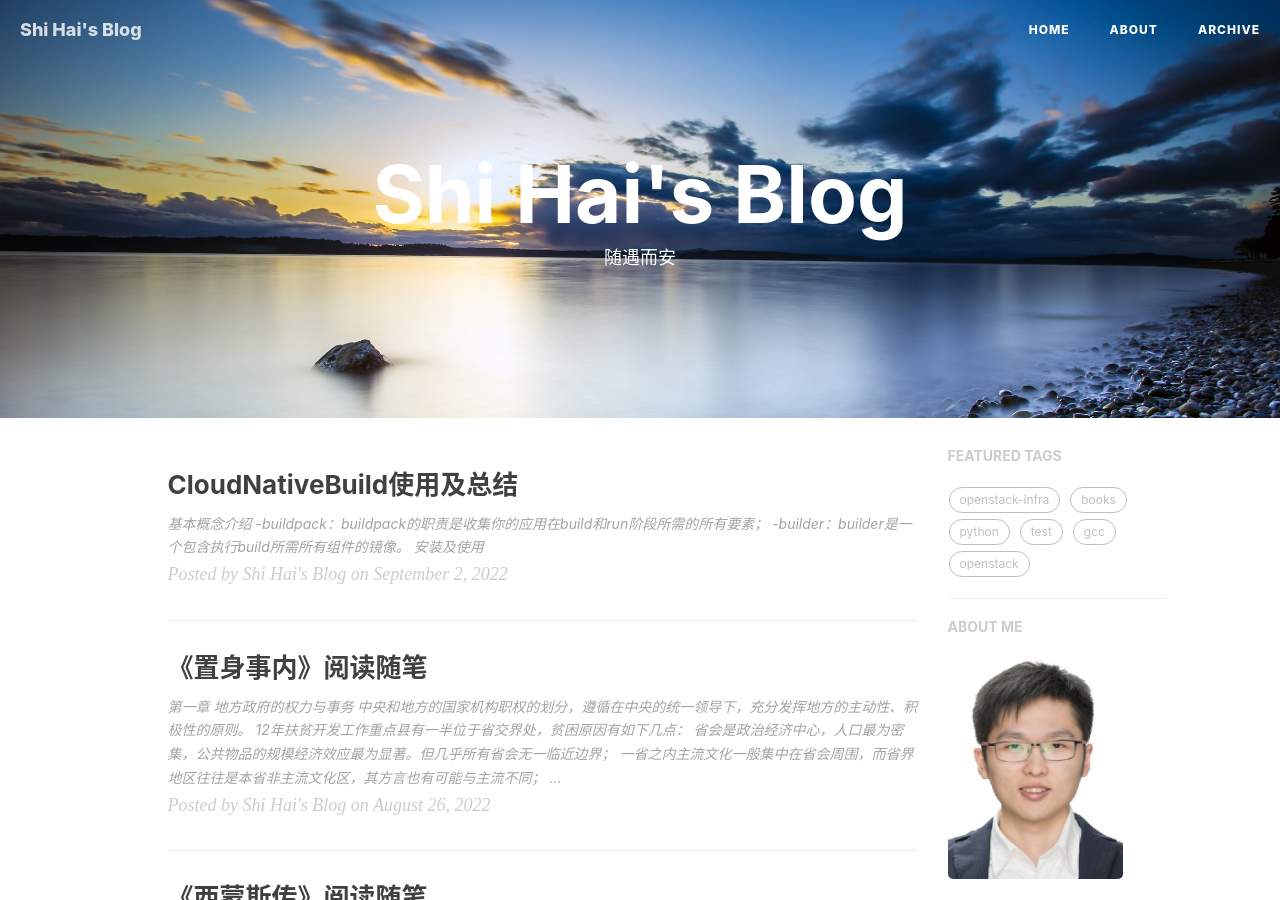
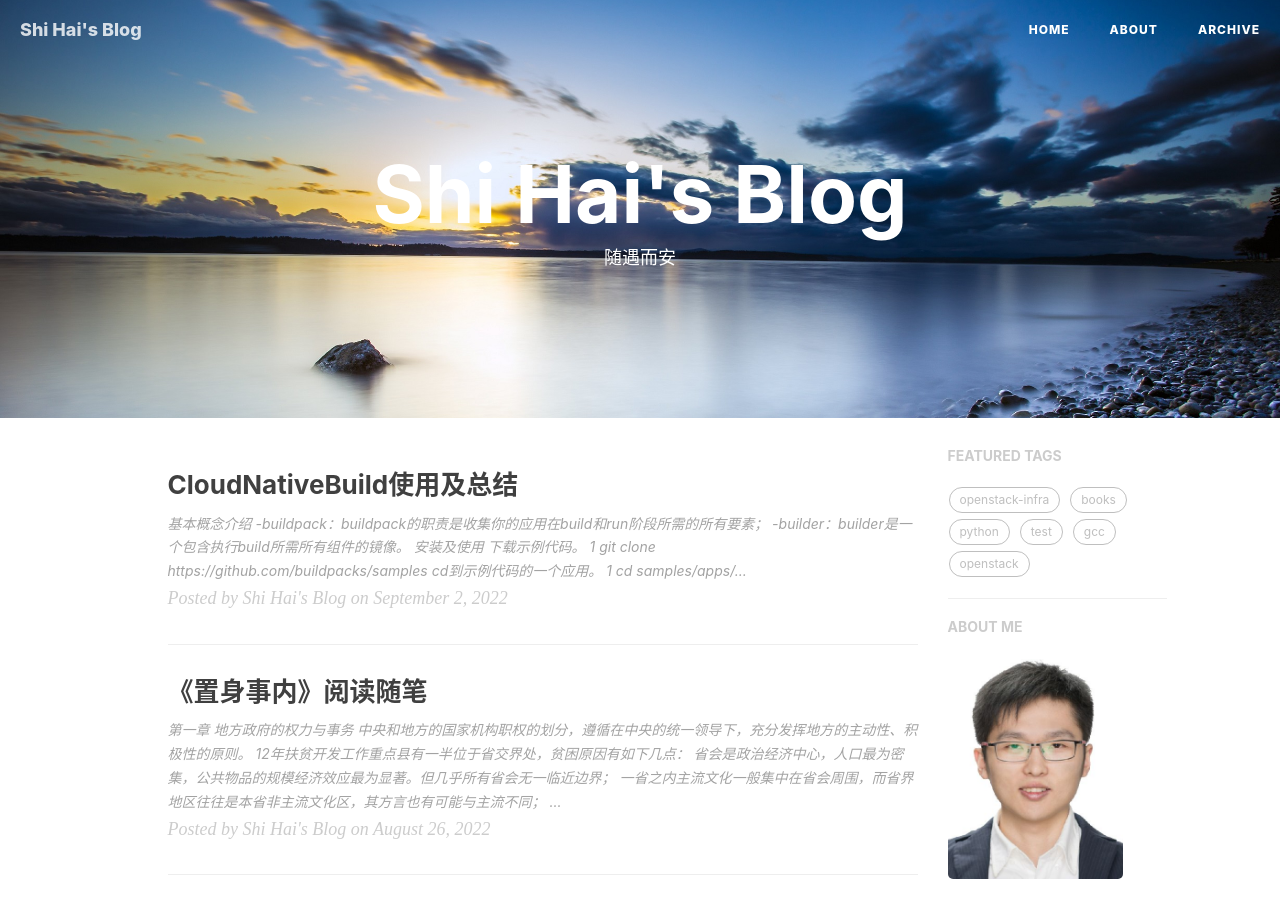
Before and after one commit to shihai1991/shihai1991.github.io, a Jekyll site: the page built from index.html, in a window 1280 px wide and 900 px high. Built offline with Jekyll 4.4.1, drawn with Linux system fonts in a browser that asks for light colours; nearby versions of some CDN libraries; the list of posts is cut into pages by our own code; comment, search, counter and statistics services are not loaded.

Commit message:
Update 2022-09-02-CloudNativeBuild.md

````diff
--- a/_posts/2022-09-02-CloudNativeBuild.md
+++ b/_posts/2022-09-02-CloudNativeBuild.md
@@ -15,3 +15,15 @@
 ![buildpack](https://d2908q01vomqb2.cloudfront.net/fe2ef495a1152561572949784c16bf23abb28057/2021/09/16/Buildpacks_img1.jpg)
 
 # 安装及使用
+下载示例代码。
+```
+git clone https://github.com/buildpacks/samples
+```
+`cd`到示例代码的一个应用。
+```
+cd samples/apps/java-maven
+```
+通过[pack](https://buildpacks.io/docs/tools/pack/)构建应用。
+```
+pack build myapp --builder cnbs/sample-builder:bionic
+```
````
